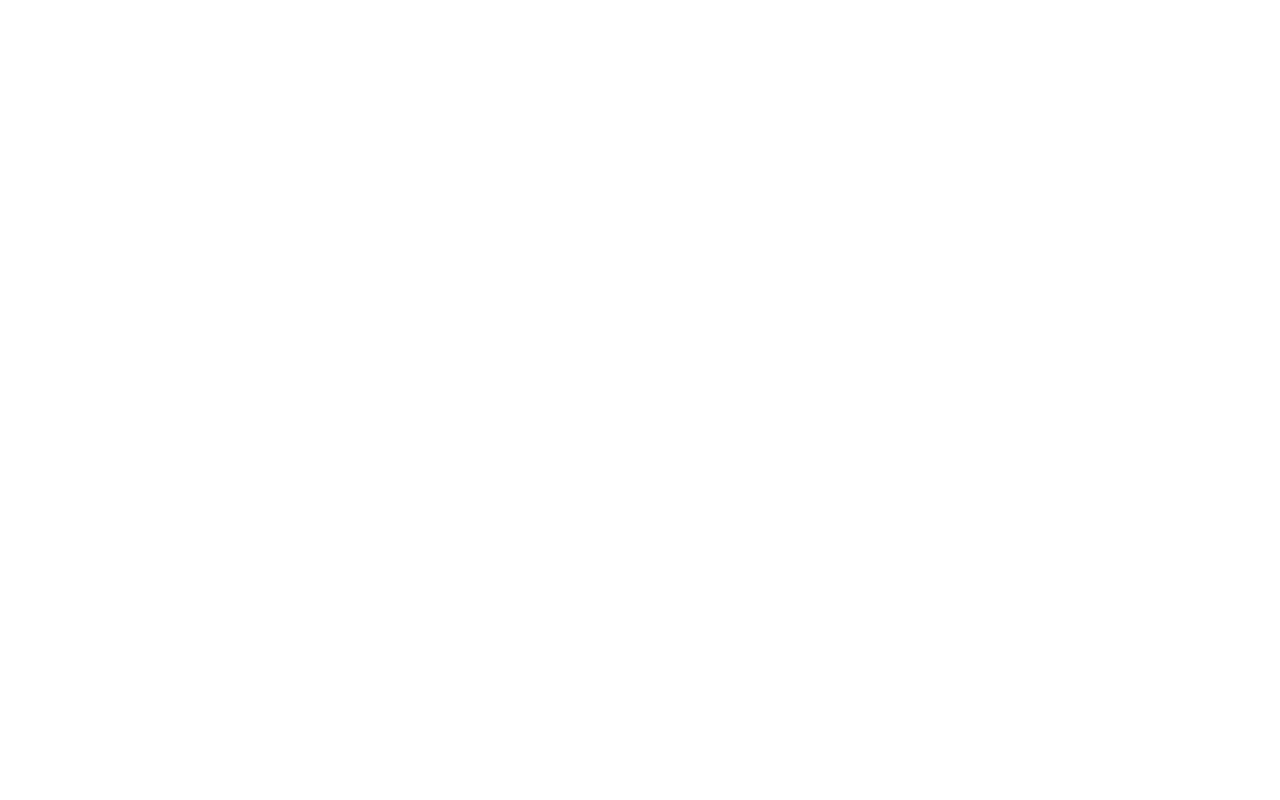
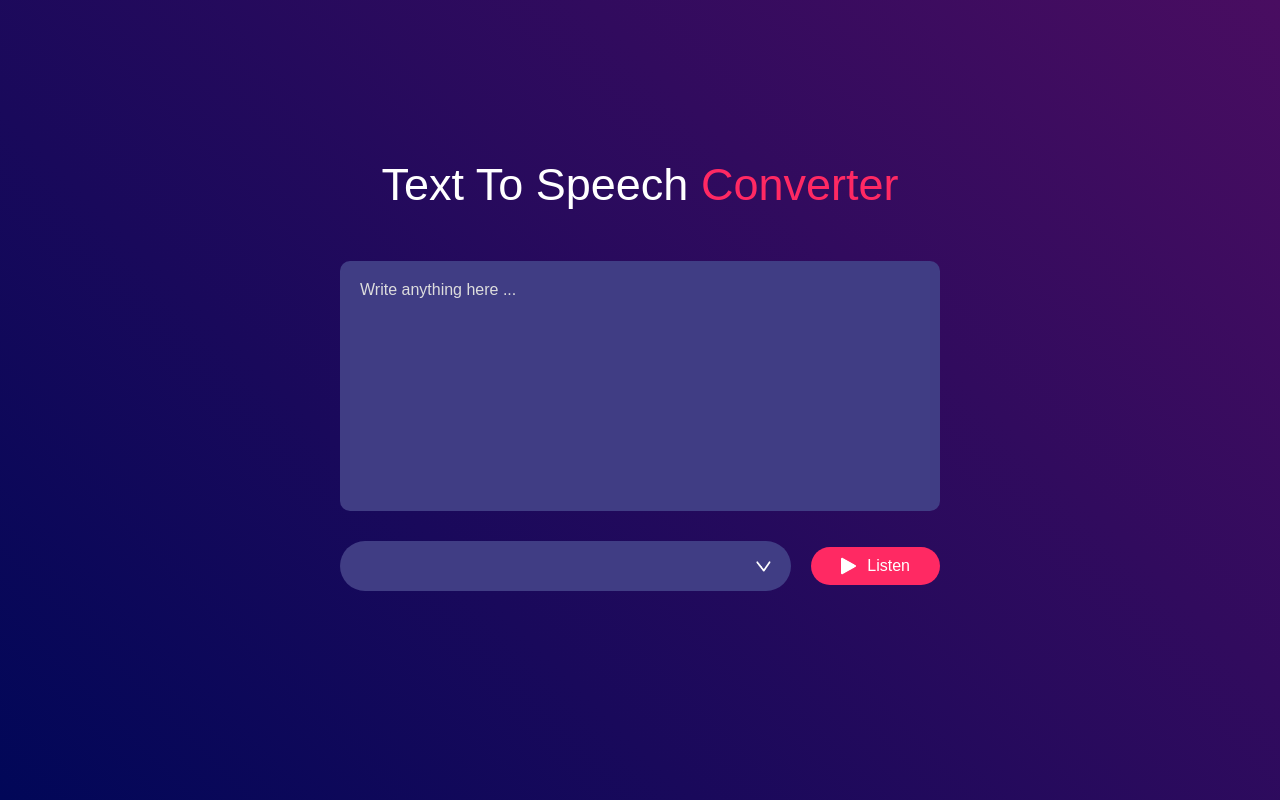
Before and after one commit to shahedul-alam/Valina-js-projects, a plain HTML site: page 23-text-to-voice-converter/index.html in a window 1280 px wide. Drawn offline with Linux system fonts and the light colour scheme.

Commit message:
structured & designed webpage

```diff
--- a/23-text-to-voice-converter/index.html
+++ b/23-text-to-voice-converter/index.html
@@ -3,10 +3,17 @@
 <head>
   <meta charset="UTF-8">
   <meta name="viewport" content="width=device-width, initial-scale=1.0">
-  <title>Text to Voice Converter</title>
+  <title>Text To Voice Converter</title>
   <link rel="stylesheet" href="style.css">
 </head>
 <body>
-
+  <div class="hero">
+    <h1>Text To Speech <span>Converter</span></h1>
+    <textarea placeholder="Write anything here ..."></textarea>
+    <div class="row">
+      <select></select>
+      <button><img src="./images/play.png" alt="play-icon">Listen</button>
+    </div>
+  </div>
 </body>
 </html>
--- a/23-text-to-voice-converter/style.css
+++ b/23-text-to-voice-converter/style.css
@@ -0,0 +1,90 @@
+*
+{
+  margin: 0;
+  padding: 0;
+  font-family: 'poppins', sans-serif;
+  box-sizing: border-box;
+}
+.hero
+{
+  width: 100%;
+  min-height: 100vh;
+  background: linear-gradient(45deg, #010758, #490d61);
+  display: flex;
+  align-items: center;
+  justify-content: center;
+  flex-direction: column;
+  color: #fff;
+}
+.hero h1
+{
+  font-size: 45px;
+  font-weight: 500;
+  margin-top: -50px;
+  margin-bottom: 50px;
+}
+.hero h1 span
+{
+  color: #ff2963;
+}
+textarea
+{
+  width: 600px;
+  height: 250px;
+  background: #403d84;
+  color: #fff;
+  font-size: 15px;
+  border: 0;
+  outline: 0;
+  padding: 20px;
+  border-radius: 10px;
+  resize: none;
+  margin-bottom: 30px;
+}
+textarea::placeholder
+{
+  font-size: 16px;
+  color: #ddd;
+}
+.row
+{
+  width: 600px;
+  display: flex;
+  align-items: center;
+  gap: 20px;
+}
+.row button
+{
+  background: #ff2963;
+  color: #fff;
+  font-size: 16px;
+  padding: 10px 30px;
+  border-radius: 35px;
+  border: 0;
+  outline: 0;
+  cursor: pointer;
+  display: flex;
+  align-items: center;
+}
+button img
+{
+  width: 16px;
+  margin-right: 10px;
+}
+.row select
+{
+  flex: 1;
+  color: #fff;
+  background: #403d84;
+  height: 50px;
+  padding: 0 20px;
+  outline: 0;
+  border: 0;
+  border-radius: 35px;
+  appearance: none;
+  background-image: url(./images/dropdown.png);
+  background-repeat: no-repeat;
+  background-size: 15px;
+  background-position-x: calc(100% - 20px);
+  background-position-y: 20px;
+}
```
